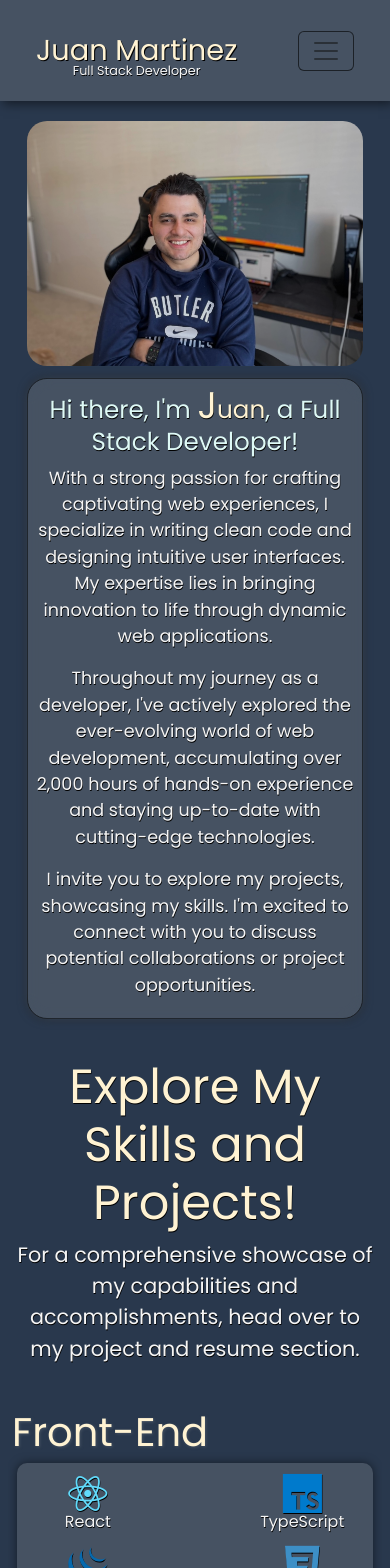
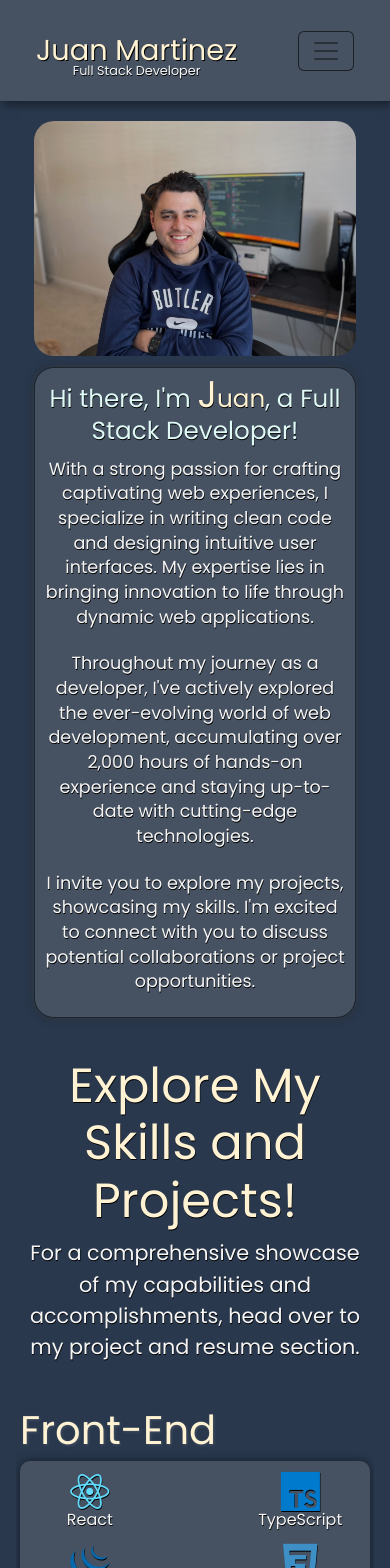
Before and after one commit to JuanMartinez503/React-portfolio, a React (Vite) app: page / in a window 390 px wide. Shown: the top 1568 px of the page. Built offline with nearby package versions, Linux system fonts and the light colour scheme.

Commit message:
made changes to the about section

```diff
--- a/src/App.css
+++ b/src/App.css
@@ -163,7 +163,7 @@ footer .card-body {
 .home-skills-icon-cont {
   background-color: var(--primary);
   padding: 3% !important;
-  margin: 1.5% !important;
+
   box-shadow: 0 0 10px rgba(0, 0, 0, 0.5);
   border-radius: 10px;
 
@@ -198,9 +198,10 @@ footer .card-body {
   }
 
 #home-intro p{
-  line-height: 1.5;
+  line-height: 1.4;
   color: var(--complementary);
-  font-size: 1.2rem;
+  font-size: 1.1rem;
+  padding: 1%;
 }
 #j{
   font-size: 1.5em;
@@ -354,7 +355,7 @@ transition: all .4s;
 }
 #about p{
   margin-left: 1%;
-  padding: 0 8% 0 8%;
+  padding: 1% 3% 0 3%;
 
 line-height: 1.5;
 font-size: 2rem;
@@ -434,8 +435,8 @@ font-size: 2rem;
   }
   .skill-icon {
     font-size: 2.5rem;
-    margin-left: 2%;
-    margin-right: 2%;
+    margin-left: 1%;
+    margin-right: 1%;
   }
   .skill-icon p {
     font-size: 1.5rem;
--- a/src/App.jsx
+++ b/src/App.jsx
@@ -13,7 +13,7 @@ function App() {
     <>
   <NavBar />
   <main>
-  <div className="px-2">
+  <div className="px-3">
   <Outlet />
   <BackToTopBtn />
   </div>
```
